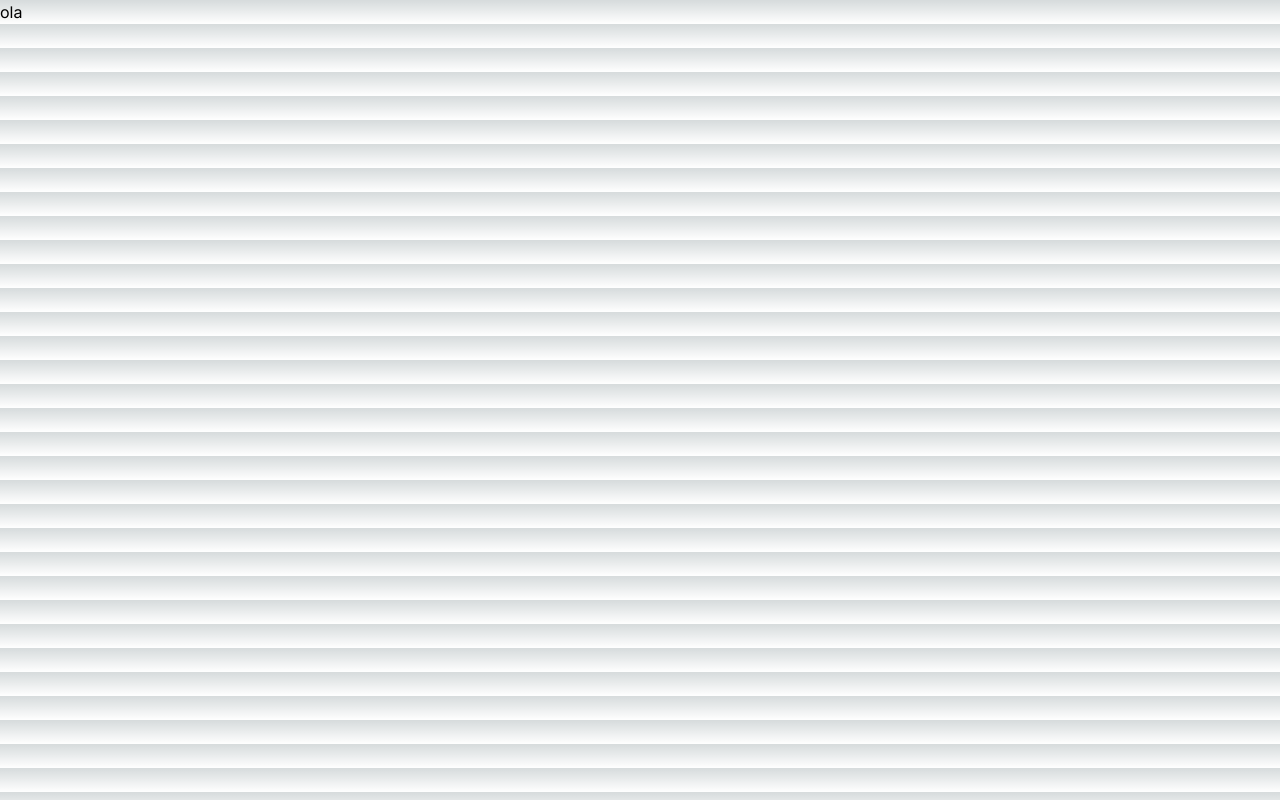
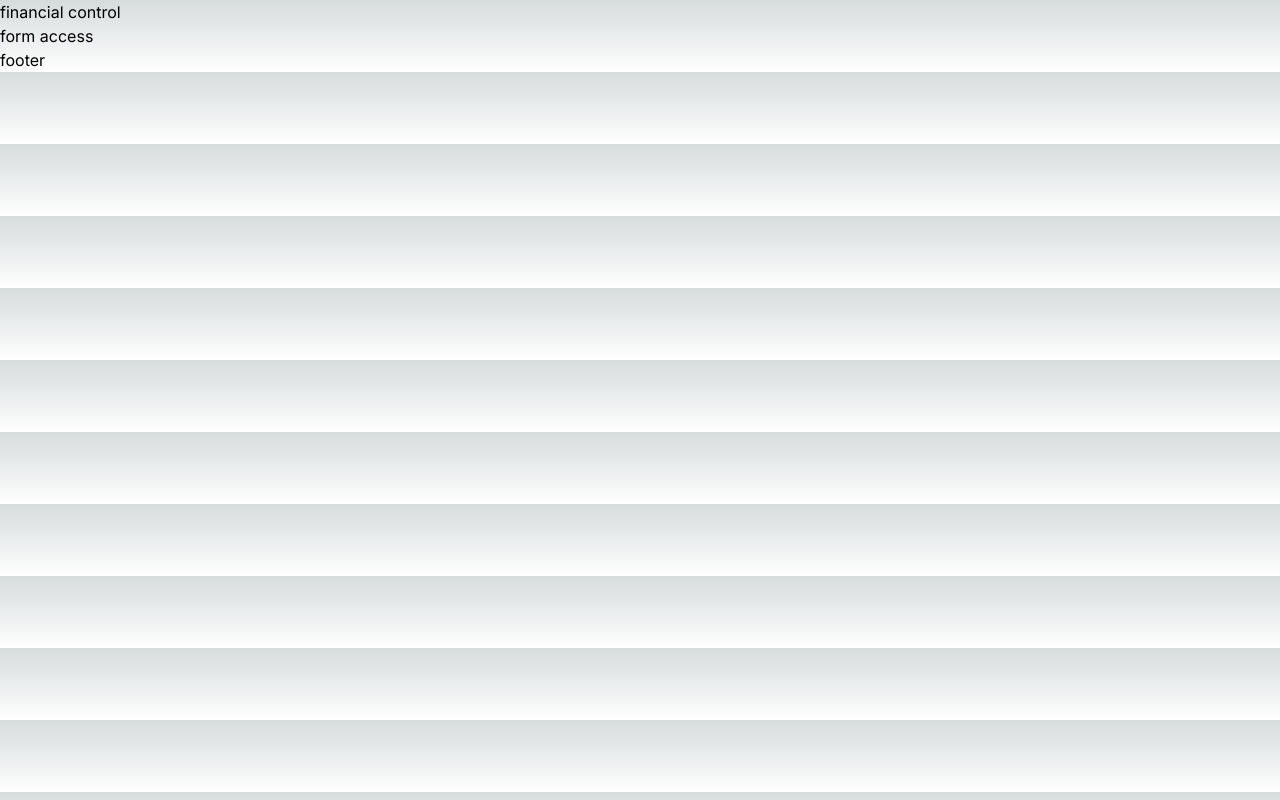
Before and after one commit to eziiel/controller_finance, a Next.js app: page / in a window 1280 px wide. Built offline with nearby package versions, Linux system fonts and the light colour scheme.

Commit message:
feat:home-initial extruture

```diff
--- a/src/app/page.tsx
+++ b/src/app/page.tsx
@@ -1,3 +1,9 @@
 export default function Home() {
-  return <p>ola</p>
+  return (
+    <main>
+      <header>financial control</header>
+      <section>form access</section>
+      <footer>footer</footer>
+    </main>
+  )
 }
```
